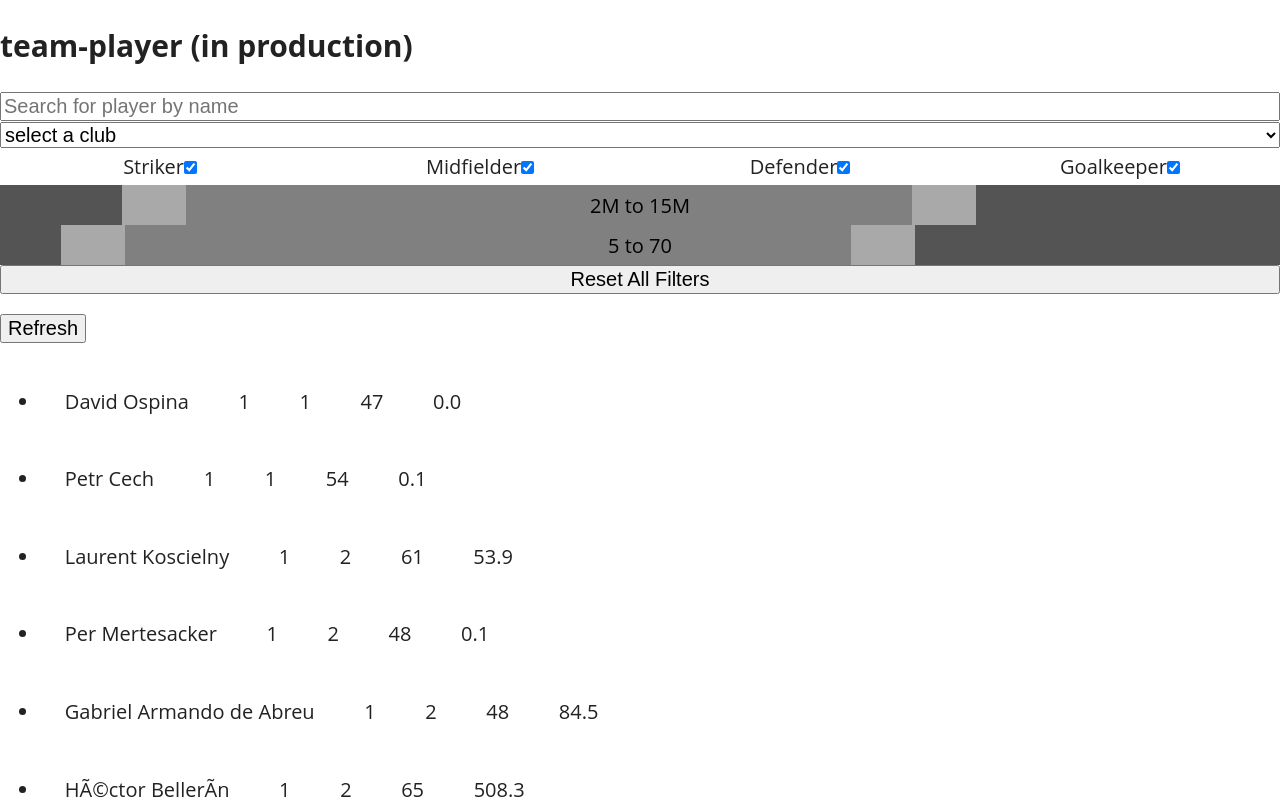
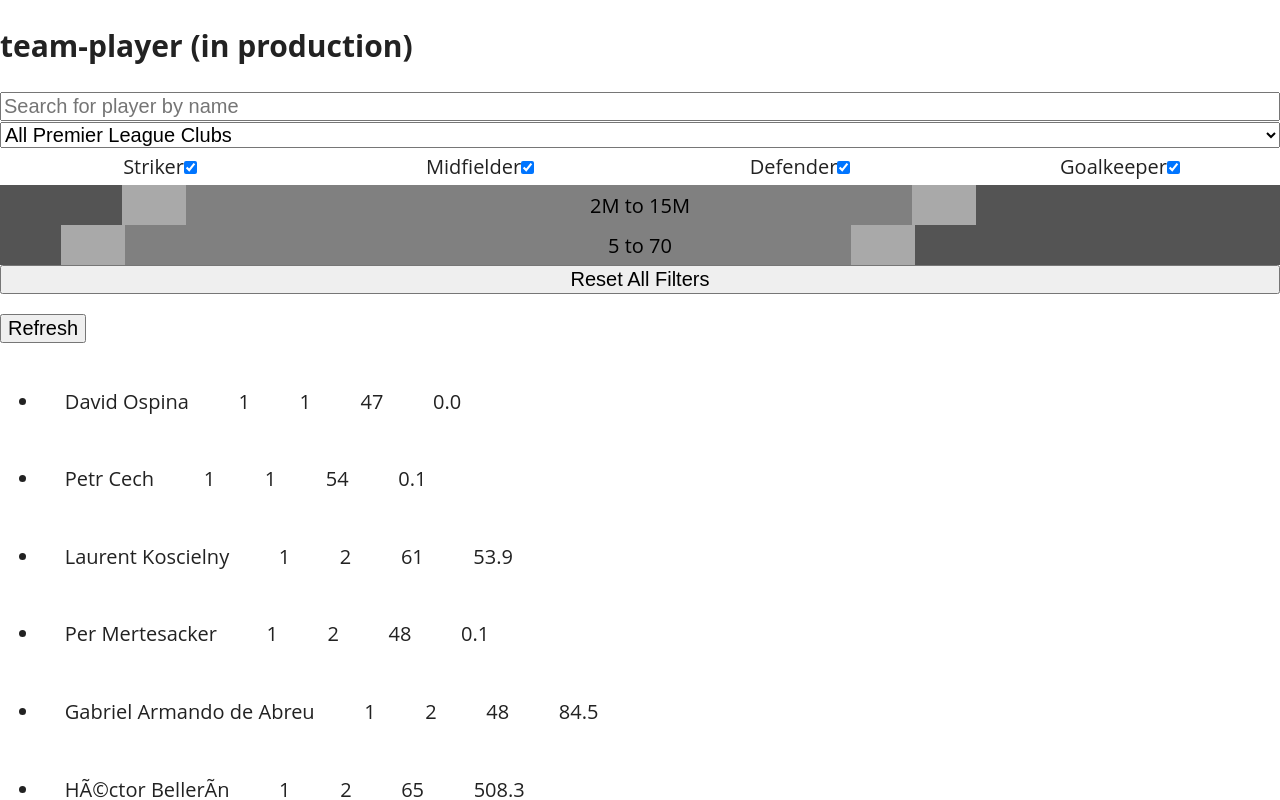
Before and after one commit to rycu/team-player, a React (Create React App) app: page / in a window 1280 px wide. Shown: the top 800 px of the page. Built offline with nearby package versions, Linux system fonts and the light colour scheme.

Commit message:
FilterByClub populated from data call (errors fixed: bad file path & return var)

```diff
--- a/src/components/FilterByClub.js
+++ b/src/components/FilterByClub.js
@@ -4,7 +4,8 @@
 export default class FilterByClub extends Component {
 	static propTypes = {
 		updateClubFilter: PropTypes.func.isRequired,
-		clubId: PropTypes.number
+		clubId: PropTypes.number,
+		clubs: PropTypes.array.isRequired
 	};
 
 	handleChange = e => {
@@ -13,16 +14,18 @@
 	}
 
 	render() {
-		let clubId = this.props.clubId;
+		let {clubId, clubs} = this.props;
+
 		return (
 			<div className={this.props.className}>
 				<select
 					value={clubId}
 					onChange={this.handleChange}
 				>
-					<option value='0'>select a club</option>
-					<option value='1'>club a</option>
-					<option value='2'>club b</option>
+					<option value='' key="0">All Premier League Clubs</option>
+					{clubs.map((club) =>
+						<option value={club.id} key={club.id}>{club.name}</option>
+					)}
 				</select>
 			</div>
     	);
--- a/src/containers/FilterByClubContainer.js
+++ b/src/containers/FilterByClubContainer.js
@@ -14,19 +14,22 @@
 
   componentDidMount() {
     const { dispatch } = this.props
-    dispatch(fetchDataIfNeeded('clubList', 'premElements'))
+    dispatch(fetchDataIfNeeded('clubList', 'premTeams'))
     //TEAM FEED NOT WORKING AND clubs is undefined
+    //
+
   }
 
   render() {
-    const {clubs, isFetching} = this.props
+    const {clubs, isFetching, clubId, updateClubFilter, className} = this.props
+
     return (
       <div style={{ opacity: isFetching ? 0.2 : 1 }}>
         <FilterByClub
           clubs={clubs}
-          clubId={this.props.clubId}
-          updateClubFilter={this.props.updateClubFilter}
-          className={this.props.className}
+          clubId={clubId}
+          updateClubFilter={updateClubFilter}
+          className={className}
         />
       </div>
     )
@@ -37,14 +40,14 @@
   const { apiData } = state
   const {
     isFetching,
-    items: players
+    items: clubs
   } = apiData['clubList'] || {
     isFetching: true,
     items: []
   }
 
   return {
-    players,
+    clubs,
     isFetching
   }
 }
--- a/src/containers/FiltersContainer.js
+++ b/src/containers/FiltersContainer.js
@@ -4,7 +4,6 @@
 import { connect } from 'react-redux';
 import FilterByName from '../components/FilterByName';
 import FilterByClubContainer from './FilterByClubContainer';
-import FilterByClub from '../components/FilterByClub';
 import FilterByPosition from '../components/FilterByPosition';
 import Button from '../components/Button';
 import DualRange from '../components/DualRange';
--- a/src/reducers/filtersReducer.js
+++ b/src/reducers/filtersReducer.js
@@ -10,7 +10,7 @@
 const initialState =
   {
     filters__name: '',
-    filters__club: 0,
+    filters__club: '0',
     filters__position: ['Striker','Midfielder','Defender','Goalkeeper'],
     filters__price: {lowVal: 2, highVal: 15},
     filters__rank: {lowVal: 5, highVal: 70}
```
